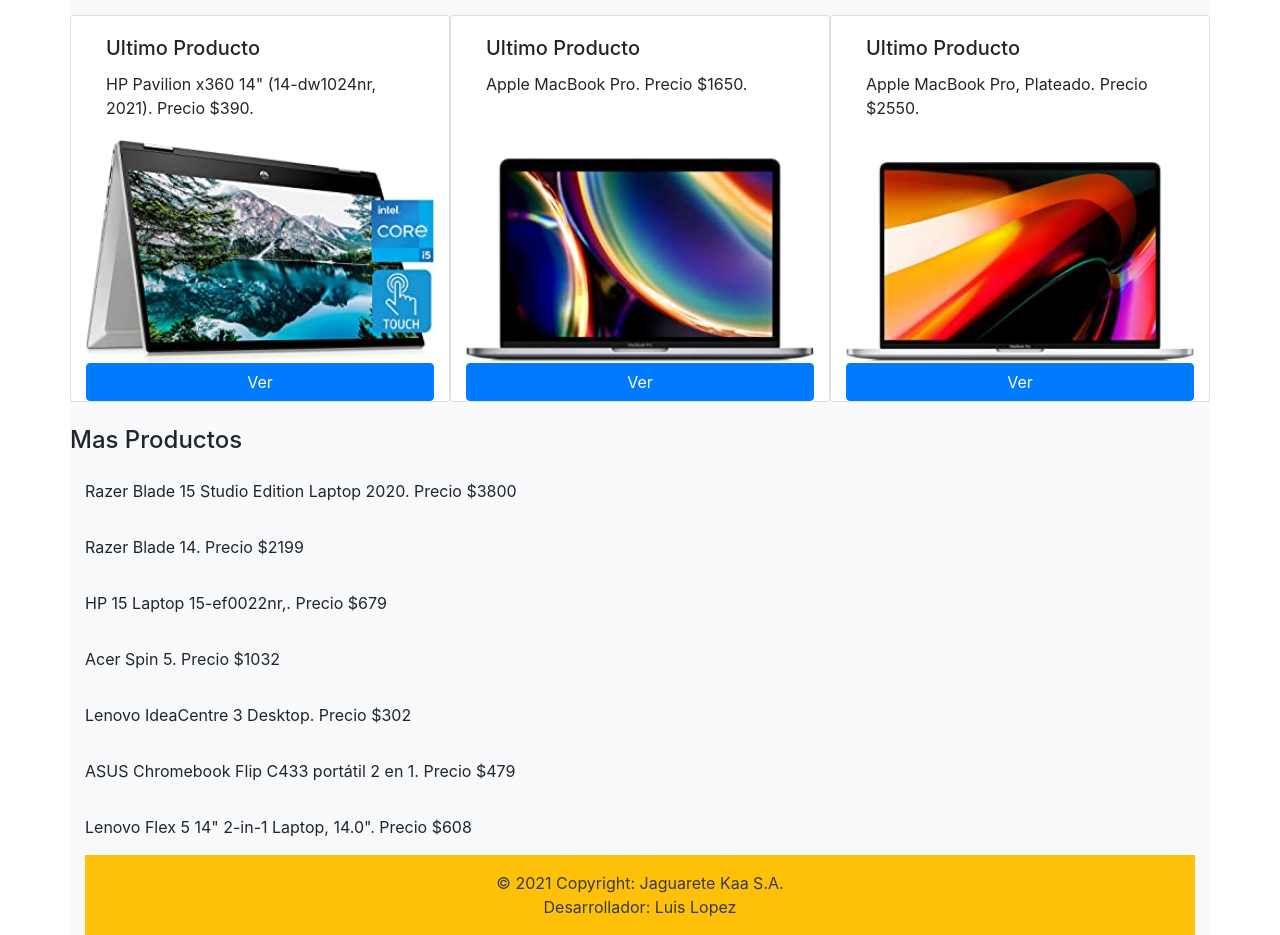
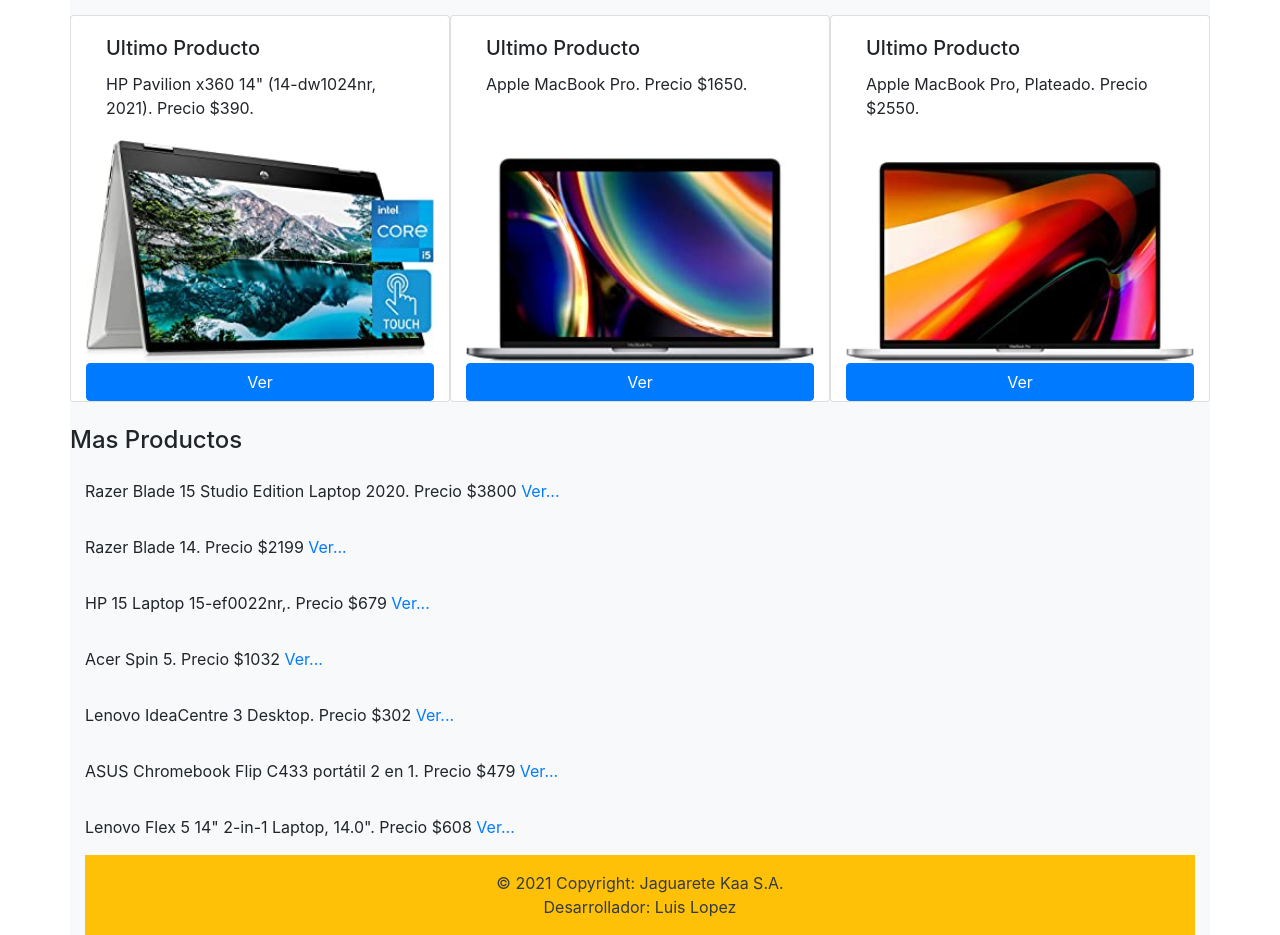
Before and after one commit to luiscarloslj/trabajo_practico_final_django, a Django app: page / in a window 1280 px wide. Shown: the part 246-1181 px from the top of the page. Run offline with Django 3.2, Linux system fonts and the light colour scheme; data comes from the database, SQL or seed files in the repository; some libraries are stand-ins or nearby versions.

Commit message:
producto_detalles_trabajando_bootstrap

```diff
--- a/tienda_online/templates/tienda_online/index.html
+++ b/tienda_online/templates/tienda_online/index.html
@@ -14,14 +14,14 @@
       </p>
   </div>
   <img src="{{ producto.image.url }}" class="card-img-top" alt="producto" />
-  <a href="#" class="btn btn-primary">Ver</a>
+  <a href="  {{ producto.pk }} " class="btn btn-primary">Ver</a>
 </div>
 {% else %}
 <div class="text-center mt-4">
 {% cycle '<h4>Mas Productos</h4>' '' '' '' '' '' '' %}
 </div>
 <div class="my-3 col-lg-12">
-{{ producto.titulo }}. Precio ${{ producto.precio }}
+{{ producto.titulo }}. Precio ${{ producto.precio }}<a href="{{ producto.pk }} "> Ver...</a>
 </div>
 {% endif %}
 {% endif %}
--- /dev/null
+++ b/tienda_online/templates/tienda_online/producto_detalles.html
@@ -0,0 +1,4 @@
+{% extends 'tienda_online/layout.html' %} {% block body %}
+<h3>{{ productos.titulo }}</h3>
+
+{% endblock %}
--- a/tienda_online/urls.py
+++ b/tienda_online/urls.py
@@ -10,4 +10,6 @@ urlpatterns = [
     path('registro/', views.registro, name="registro"),
     path('login/', LoginView.as_view(template_name='tienda_online/login.html'), name="login"),
     path('logout/', LogoutView.as_view(template_name='tienda_online/logout.html'), name="logout"),
+    path('<str:pk>/',
+         views.producto_detalles, name="producto_detalles"),
 ] + static(settings.MEDIA_URL, document_root=settings.MEDIA_ROOT)
--- a/tienda_online/views.py
+++ b/tienda_online/views.py
@@ -26,3 +26,9 @@ def registro(request):
         form = UserRegisterForm()
     context = {'form': form}
     return render(request, 'tienda_online/registro.html', context)
+
+
+def producto_detalles(request, pk):
+    productos = Productos.objects.get(id=pk)
+    context = {'productos': productos}
+    return render(request, 'tienda_online/producto_detalles.html', context)
```
